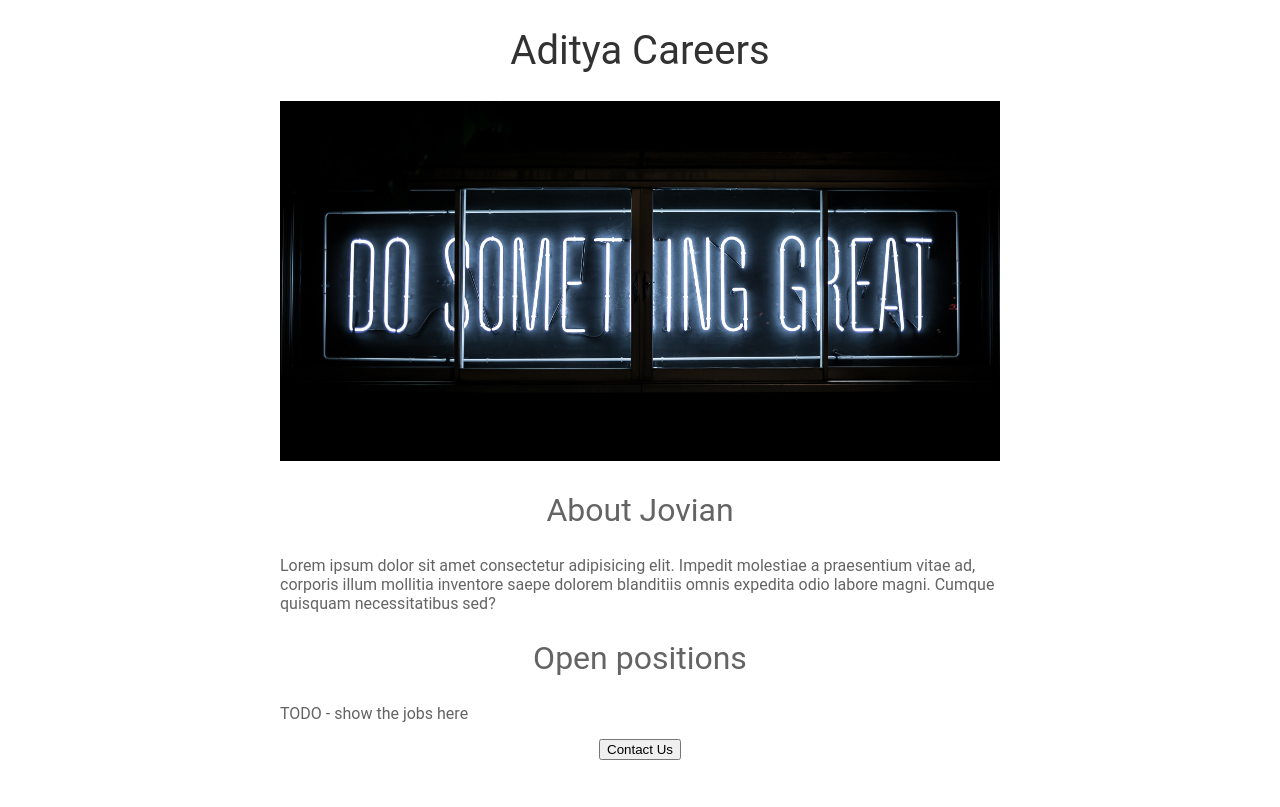
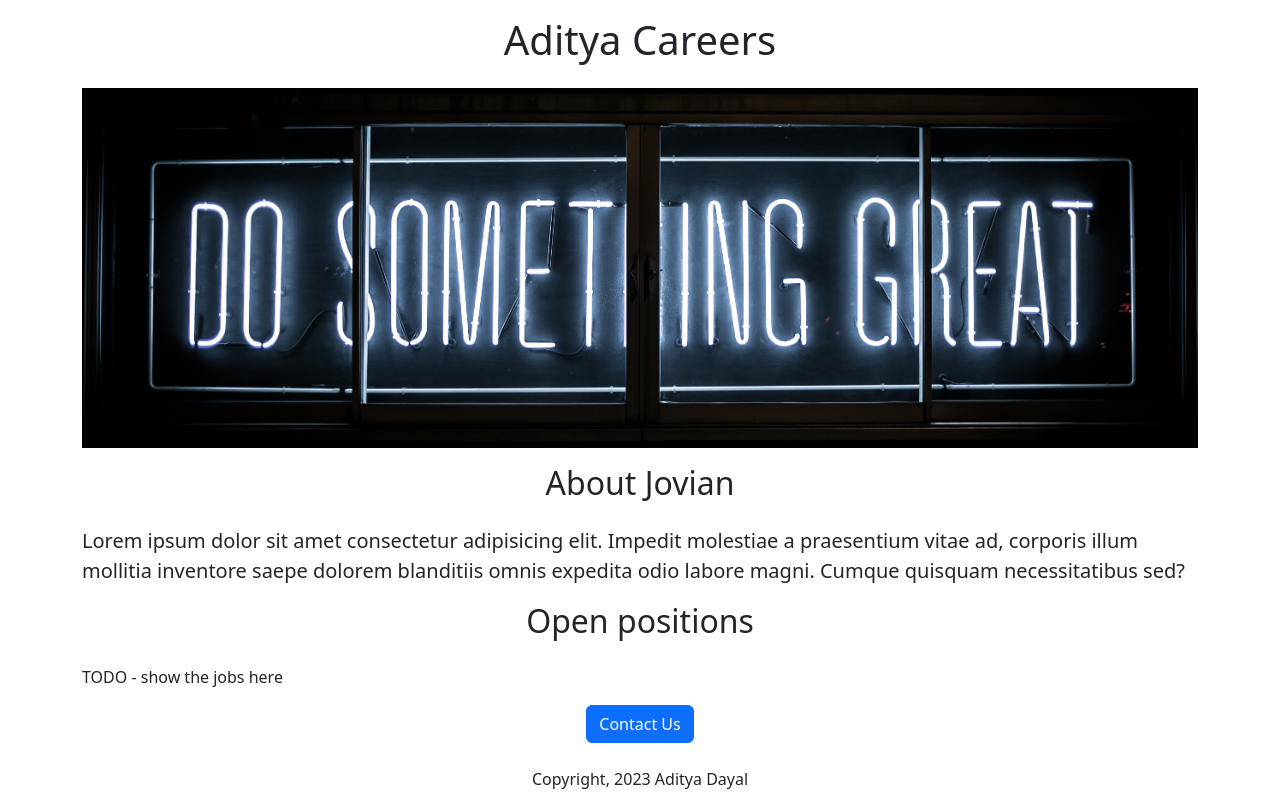
Before and after one commit to lolzhub/career-website-v2, a Flask app: page / in a window 1280 px wide. Before the commit the page ends 760 px from the top, so only its background shows below. Run offline with Flask 2, Linux system fonts and the light colour scheme.

Commit message:
added bootstrap to the html

```diff
--- a/templates/home.html
+++ b/templates/home.html
@@ -5,52 +5,27 @@
   <meta http-equiv="X-UA-Compatible" content="IE=edge">
   <meta name="viewport" content="width=device-width, initial-scale=1.0">
   <title>Aditya's website</title>
+  <link href="https://cdn.jsdelivr.net/npm/bootstrap@5.3.0-alpha1/dist/css/bootstrap.min.css" rel="stylesheet" integrity="sha384-GLhlTQ8iRABdZLl6O3oVMWSktQOp6b7In1Zl3/Jr59b6EGGoI1aFkw7cmDA6j6gD" crossorigin="anonymous">
   <style>
-    h1{
-      font-size: 40px;
-      font-family: Roboto;
-      font-weight: normal;
-      color:rgb(50, 50, 50);
-      text-align: center;
-    }
-
     #banner{
       width: 100%;
       height: 360px;
       object-fit:cover;
-    }
-
-    h2{
-      font-family: Roboto;
-      font-size: 32px;
-      color:rgb(100, 100, 100);
-      text-align: center;
-      font-weight: normal;
-    }
-
-    p{
-      font-family: Roboto;
-      color:rgb(100, 100, 100);
-    }
-
-    #container{
-      max-width:720px;
-      margin:0 auto;
-    }
-  </style>
+    }</style>
 </head>
 <body>
-<div id="container">
-  <h1>Aditya Careers</h1>
-  <img id="banner" src="https://career-website.bravebuttermilk.repl.co/static/banner_career.png" height="320">
-  <h2>About Jovian</h2>
-  <p>Lorem ipsum dolor sit amet consectetur adipisicing elit. Impedit       molestiae a praesentium vitae ad, corporis illum mollitia inventore saepe dolorem blanditiis omnis expedita odio labore magni. Cumque quisquam necessitatibus sed?</p>
+<div class="container">
+  <h1 class="text-center mt-3 mb-4" >Aditya Careers</h1>
+  <img id="banner" class="img-fluid" src="https://career-website.bravebuttermilk.repl.co/static/banner_career.png" height="320">
+  <h2 class="text-center mt-3 mb-4">About Jovian</h2>
+  <p class="lead">Lorem ipsum dolor sit amet consectetur adipisicing elit. Impedit       molestiae a praesentium vitae ad, corporis illum mollitia inventore saepe dolorem blanditiis omnis expedita odio labore magni. Cumque quisquam necessitatibus sed?</p>
 
-  <h2>Open positions</h2>
+  <h2 class="text-center mt-3 mb-4">Open positions</h2>
   <p>TODO - show the jobs here</p>
-  <div style="text-align: center;">
-    <button>Contact Us</button>
+  <div class="text-center">
+    <button class="btn btn-primary btn-large">Contact Us</button>
   </div>
+  <p class="text-center mt-4">Copyright, 2023 Aditya Dayal</p>
 </div>
 </body>
 </html>
```
Also changed, not shown: templates/styles.css (added, +31 -0 lines).
